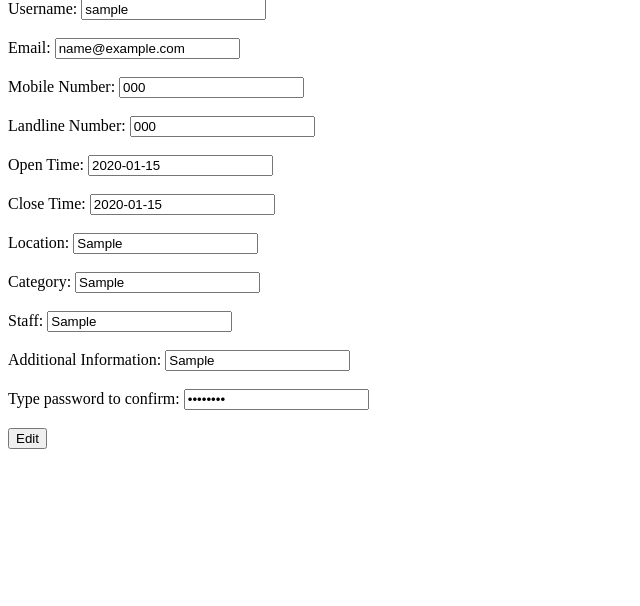
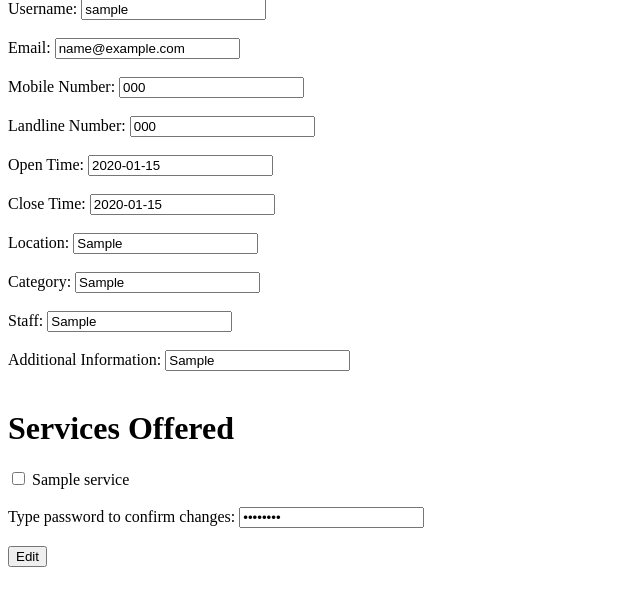
Before and after one commit to gabrielchase/CS-165-Medical-Center-Manager, a Django app: page /users/edit/ in a window 1280 px wide. Shown: the part 81-687 px from the top of the page, without its empty margins (0-640 px from the left). Run offline with Django 3.2, Linux system fonts and the light colour scheme; a user stored in the database is signed in; tables that the repository leaves empty hold one stand-in row (values such as "Sample post"); parts of the project's set-up code (start-up, migrations or seed data) failed here and were passed over.

Commit message:
Display admin's services in respective update form

```diff
--- a/src/templates/users/user_update.html
+++ b/src/templates/users/user_update.html
@@ -5,7 +5,6 @@
     <h1>Edit Profile</h1>
     <form action={% url 'users:update' %} method="POST">
         {% csrf_token %}
-
 
         <label for="username">Username: </label>
         <input type="text" name="username" value="{{ object.username }}"  />
@@ -59,7 +58,23 @@
             <br>
         {% endif%}
 
-        <label for="password">Type password to confirm: </label>
+        <h1>Services Offered</h1>
+        {% for service in services %}
+            <input
+                type="checkbox"
+                name="service"
+                id="{{ service.name }}"
+                value="{{ service.name }}"
+                {% if service.name in admin_services %}
+                    checked
+                {% endif %}
+            >
+            <label for="{{ service.name }}">{{ service.name }}</label>
+            <br>
+        {% endfor %}
+
+        <br>
+        <label for="password">Type password to confirm changes: </label>
         <input type="password" name="password" value="password" />
         <br>
         <br>
--- a/src/users/views.py
+++ b/src/users/views.py
@@ -9,6 +9,7 @@ from django.contrib.auth.mixins import LoginRequiredMixin
 from django.shortcuts import get_object_or_404
 from django.utils.text import slugify
 
+from dashboard.models import Service
 from users.models import AdministratorDetails
 from medcentermanager import settings
 
@@ -137,6 +138,20 @@ class UserUpdateView(LoginRequiredMixin, DetailView):
     def get_object(self):
         return self.request.user
 
+    def get_context_data(self, *args, **kwargs):
+        context = super(UserUpdateView, self).get_context_data(**kwargs)
+        services = Service.objects.all()
+        admin_services = [service.name for service in self.request.user.administratordetails.services.all()]
+        print(self.request.user)
+        print(admin_services)
+
+        context = {
+            'object': self.request.user,
+            'services': services,
+            'admin_services': admin_services
+        }
+        return context
+
     def post(self, request, *args, **kwargs):
         username = request.POST.get('username')
         email = request.POST.get('email')
```
